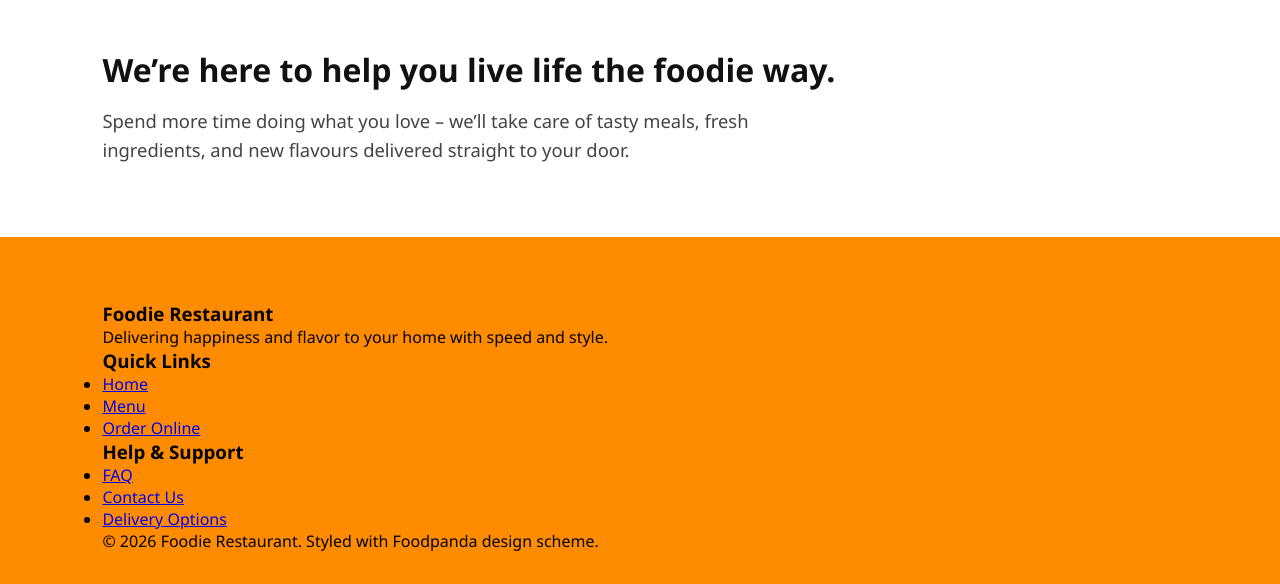
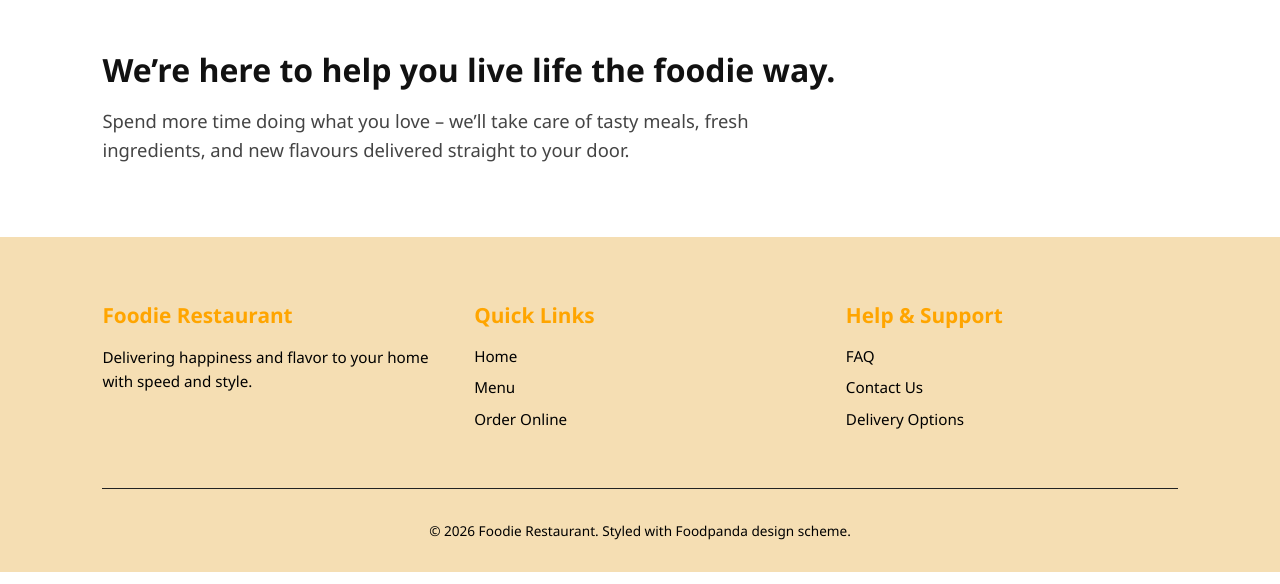
Before and after one commit to HEISENBERG1792/FoodWeb, a plain HTML site: page index.html in a window 1280 px wide. Shown: the part 700-1284 px from the top of the page. Drawn offline with Linux system fonts and the light colour scheme.

Commit message:
Refines footer styling and layout

```diff
--- a/style.css
+++ b/style.css
@@ -113,7 +113,46 @@ body {
     line-height: 1.6;
 }
 .footer{
-    background-color: darkorange;
+    background-color  :wheat;
     color: black;
     padding: 4rem 8% 2rem;
 }
+.footer-container{
+    display: grid;
+    grid-template-columns: repeat(auto-fit,minmax(220px,1fr));
+    gap: 2.5rem;
+    margin-bottom: 3rem;
+}
+.footer-col h3{
+    margin-bottom: 1rem;
+    color: orange;
+    font-size: 1.3rem;
+    font-weight: 800;
+}
+.footer-col p{
+    color: black;
+    font-size: 0.95rem;
+    line-height: 1.6;
+}
+.footer-links{
+    list-style: none;
+}
+.footer-links li{
+    margin-bottom: 0.6rem;
+}
+.footer-links a{
+    color: #000000;
+    text-decoration: none;
+    font-size: 0.95rem;
+    transition: color 0,2s;
+}
+.footer-links a:hover{
+    text-decoration: underline;
+}
+.footer-bottom {
+    text-align: center;
+    padding-top: 2rem;
+    border-top: 1px solid #222222;
+    color: black;
+    font-size: 0.85rem;
+}
```
